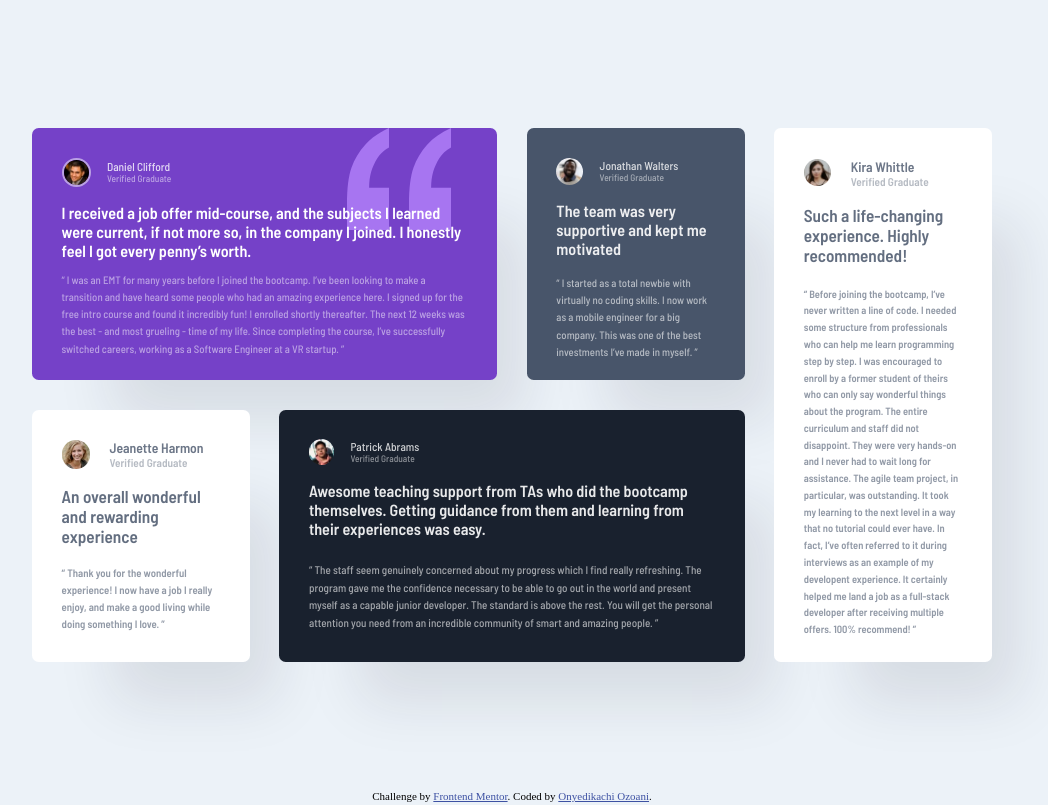
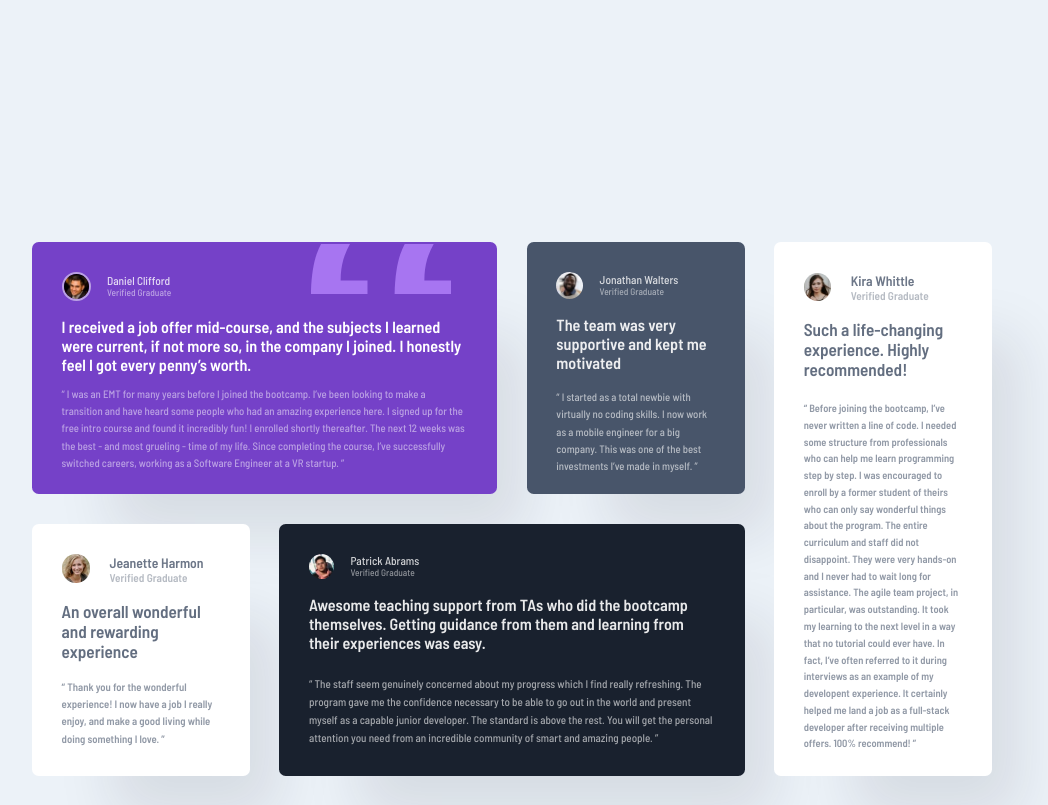
Before and after one commit to OnyedikachiOzoani/testimonials-grid-section, a plain HTML site: page index.html in a window 1280 px wide. Shown: the top 805 px of the page, without its empty margins (128-1176 px from the left). Drawn offline with Linux system fonts and the light colour scheme.

Commit message:
Updated the Readme file and deleted unnecessary files

```diff
--- a/style.css
+++ b/style.css
@@ -60,11 +60,16 @@ body {
 }
 
 .testimonial-card:first-child::before {
-	content: url(images/bg-pattern-quotation.svg);
+	content: "";
+	width: 30%;
+	height: 20%;
+	background-image: url(images/bg-pattern-quotation.svg);
+	background-position: center;
+	background-size: cover;
 	display: block;
 	line-height: 0;
 	position: absolute;
-	top: 0;
+	top: 0.5%;
 	right: 10%;
 	z-index: -1;
 }
@@ -178,8 +183,15 @@ body {
 }
 
 @media (min-width: 400px) {
+	body {
+		display: flex;
+		flex-direction: column;
+		justify-content: center;
+	}
+
 	.fitting-container {
-		padding: 10% 0;
+		padding: 0;
+		margin: 25% 0;
 	}
 
 	.main-container {
@@ -263,6 +275,12 @@ body {
 	}
 }
 
+@media (min-width: 635px) {
+	.fitting-container {
+		margin: 33% 0 15% 0;
+	}
+}
+
 .attribution {
 	font-size: 11px;
 	text-align: center;
```
Also changed, not shown: index.html (+1 -15 lines), design/desktop-design.jpg (deleted), design/desktop-screenshot.png (added), design/mobile-design.jpg (deleted), design/mobile-screenshot.png (added), 2 other files.
